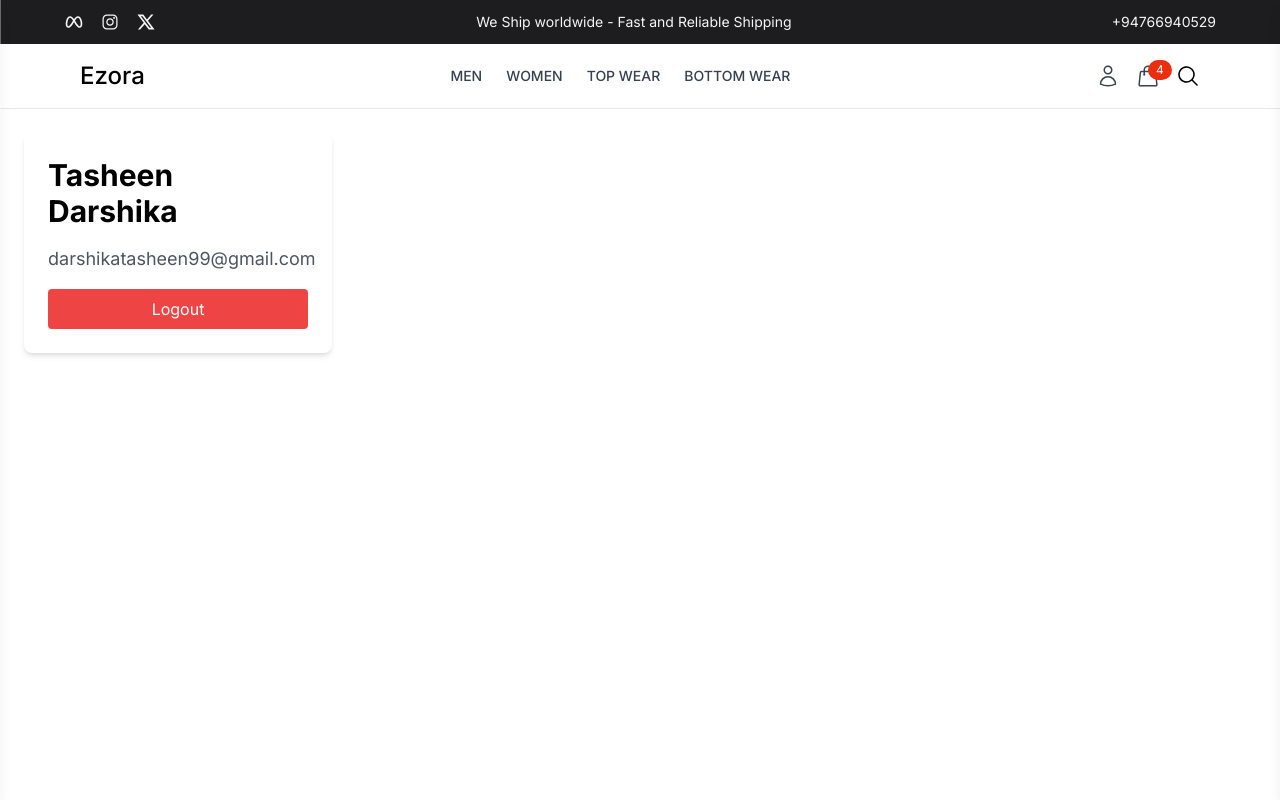
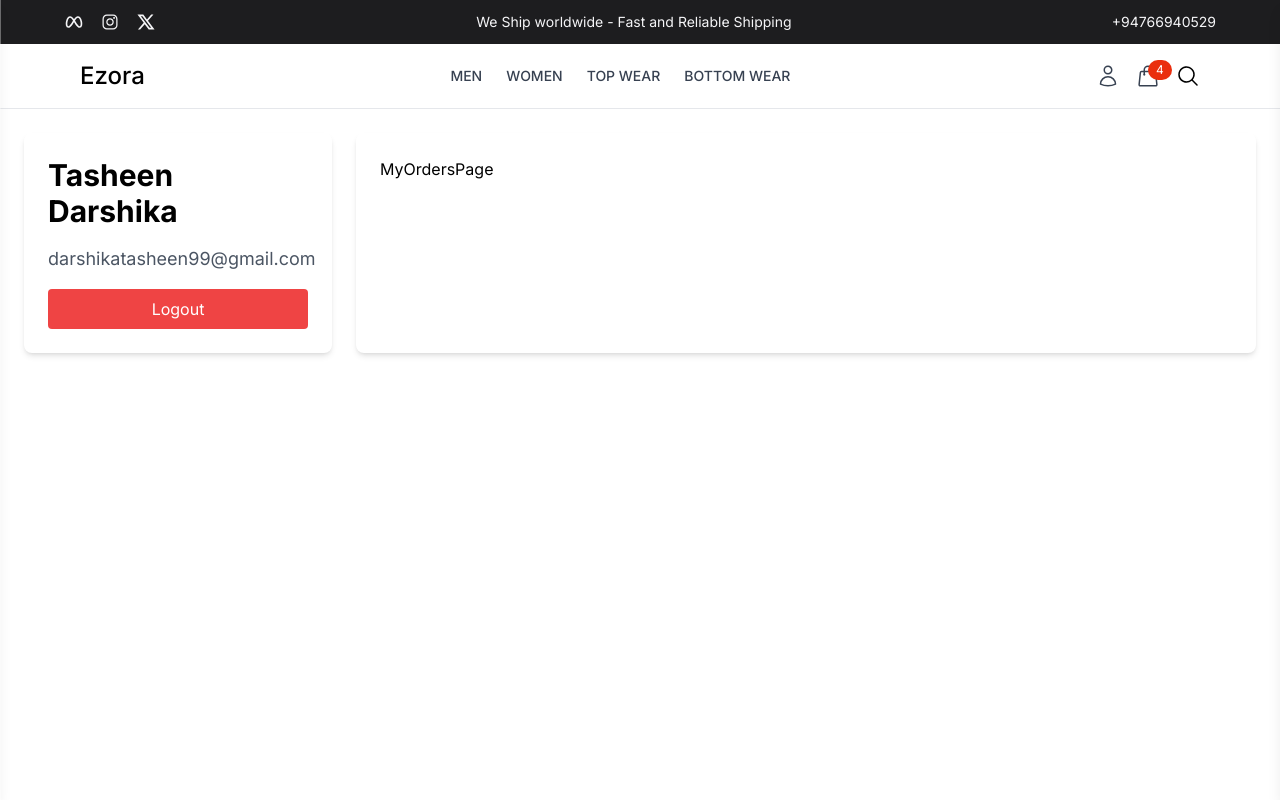
Before and after one commit to Tasheen2002/E-Commerce-MERN, a React (Vite) app in the folder frontend/: page /profile in a window 1280 px wide. Shown: the top 800 px of the page. Built offline with nearby package versions, Linux system fonts and the light colour scheme; a web font is replaced by a local one.

Commit message:
Added right section

```diff
--- /dev/null
+++ b/frontend/src/pages/MyOrdersPage.jsx
@@ -0,0 +1,9 @@
+import React from 'react'
+
+const MyOrdersPage = () => {
+  return (
+    <div>MyOrdersPage</div>
+  )
+}
+
+export default MyOrdersPage
--- a/frontend/src/pages/Profile.jsx
+++ b/frontend/src/pages/Profile.jsx
@@ -1,4 +1,5 @@
 import React from "react";
+import MyOrdersPage from "./MyOrdersPage";
 
 const Profile = () => {
   return (
@@ -17,6 +18,11 @@ const Profile = () => {
               Logout
             </button>
           </div>
+
+          {/* Right Section */}
+          <div className="w-full md:w-2/3 lg:w-3/4 shadow-md rounded-lg p-6">
+            <MyOrdersPage />
+          </div>
         </div>
       </div>
     </div>
```
